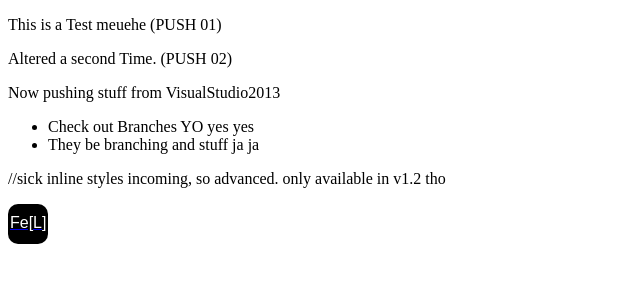
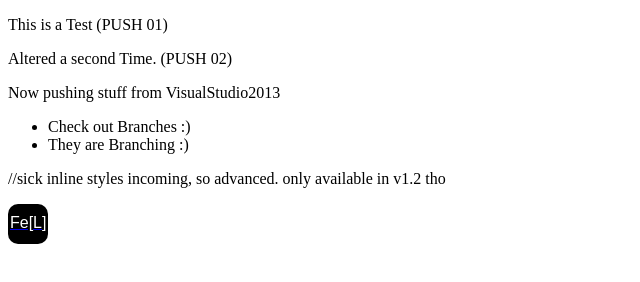
Before and after one commit to FlorianHillner/GitTest, a plain HTML site: page index.html in a window 1280 px wide. Shown: the whole page, without its empty margins (0-640 px from the left). Drawn offline with Linux system fonts and the light colour scheme.

Commit message:
cleaning up

```diff
--- a/index.html
+++ b/index.html
@@ -6,16 +6,16 @@
      </title>
 	</head>
 	<body>
-		<p>This is a Test meuehe (PUSH 01)</p>
+		<p>This is a Test (PUSH 01)</p>
 		<p>Altered a second Time. (PUSH 02)<p>
         <p>Now pushing stuff from VisualStudio2013</p>
 
         <ul>
             <li>
-                Check out Branches YO yes yes
+                Check out Branches :)
             </li>
             <li>
-                They be branching and stuff ja ja
+                They are Branching :)
             </li>
         </ul>
         //sick inline styles incoming, so advanced. only available in v1.2 tho
```
